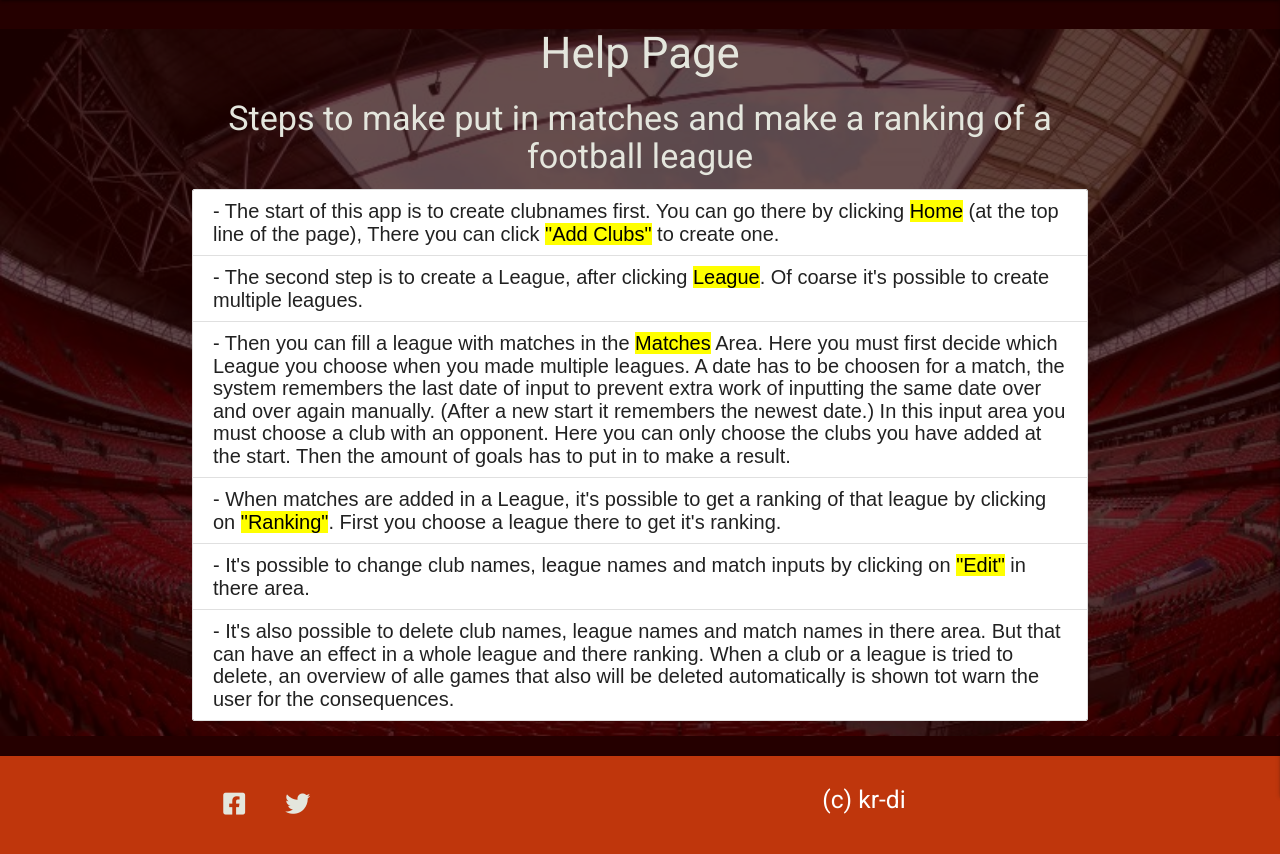
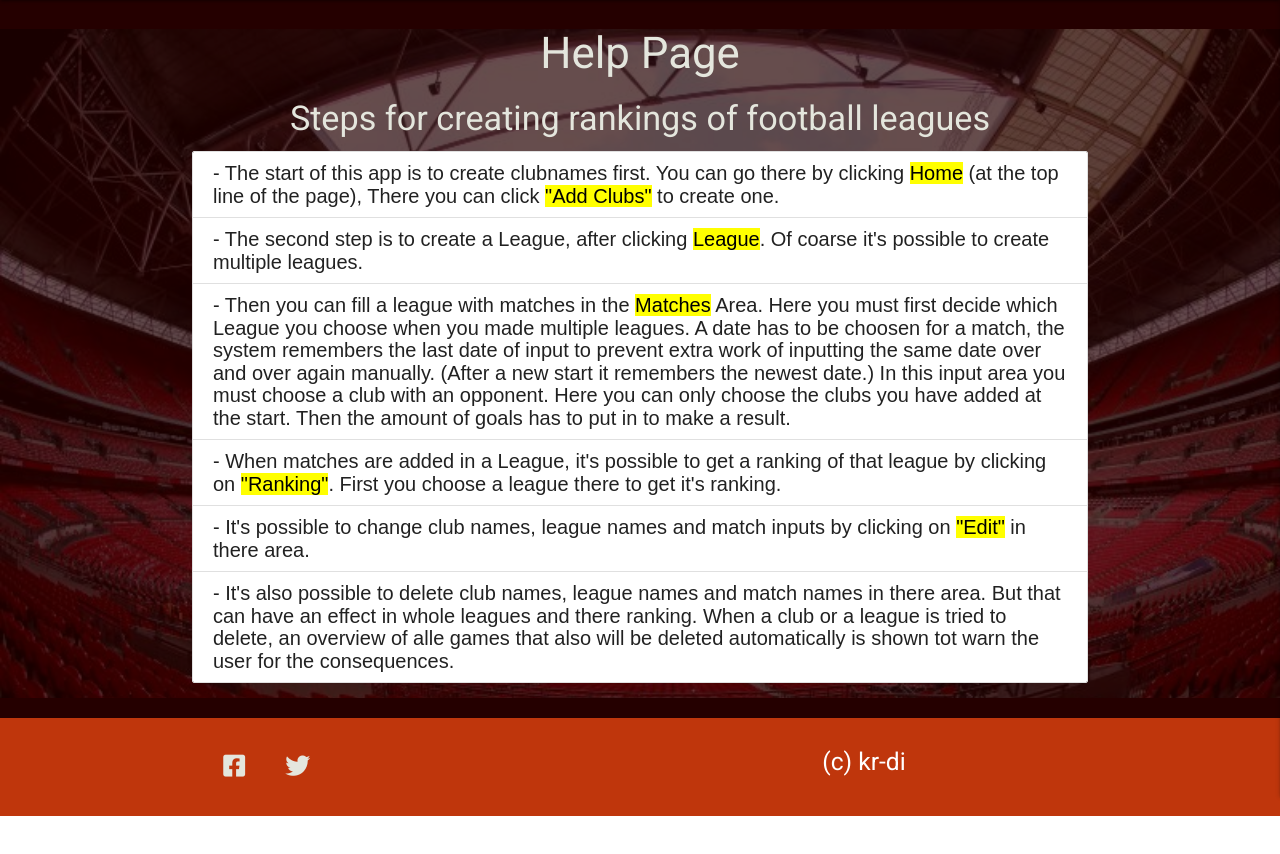
Before and after one commit to Kriz-hub/Football_League_Database, a Flask app: page /get_help in a window 1280 px wide. Shown: the part 64-918 px from the top of the page. After the commit the page ends 880 px from the top, so only its background shows below. Run offline with Flask 2, Linux system fonts and the light colour scheme; some libraries are stand-ins or nearby versions.

Commit message:
final changes help section

```diff
--- a/templates/help.html
+++ b/templates/help.html
@@ -2,7 +2,7 @@
 {% block content %}
 <main class="container">
     <h3 class="center-align color-of-text">Help Page</h3>
-    <h4 class="center-align color-of-text">Steps to make put in matches and make a ranking of a football league</h4>
+    <h4 class="center-align color-of-text">Steps for creating rankings of football leagues</h4>
 
     <div class="row help-display">
         <ul class="collection">
@@ -32,7 +32,7 @@
           </li>
           <li class="collection-item">
               - It's also possible to delete club names, league names and match names in there area. But that can
-              have an effect in a whole league and there ranking. When a club or a league is tried to delete, an
+              have an effect in whole leagues and there ranking. When a club or a league is tried to delete, an
               overview of alle games that also will be deleted automatically is shown tot warn the user for the
               consequences.
           </li>
```
